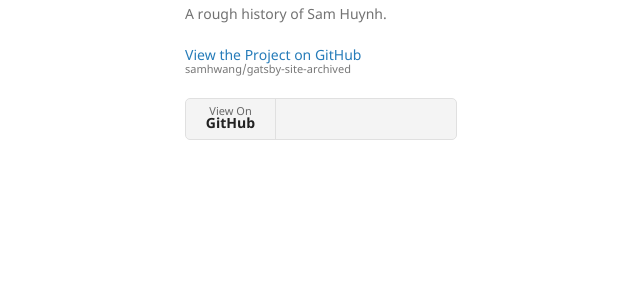
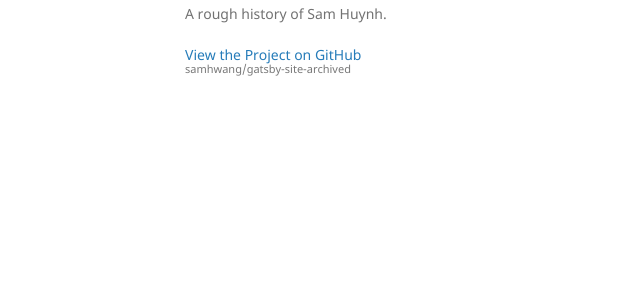
Before and after one commit to samhwang/gatsby-site-archived, a Jekyll site: the page built from index.md, in a window 1280 px wide. Shown: the part 280-568 px from the top of the page, without its empty margins (25-665 px from the left). Built offline with Jekyll 4.4.1, drawn with Linux system fonts in a browser that asks for light colours.

Commit message:
Change download section
This part may be used in the future to include my CV. Currently I'll
just hide it for now.

```diff
--- a/_config.yml
+++ b/_config.yml
@@ -20,7 +20,7 @@ plugins:
   - jekyll-feed
 
 # Other theme configs for Minimal theme
-show_downloads: true
+show_downloads: false
 google_analytics:
 
 # Exclude from processing.
--- a/_layouts/default.html
+++ b/_layouts/default.html
@@ -32,7 +32,9 @@
 
         {% if site.show_downloads %}
         <ul class="downloads">
-          <li><a href="{{ site.github.repository_url }}">View On <strong>GitHub</strong></a></li>
+          <li>
+            <!-- Maybe put download my CV as doc here. -->
+          </li>
         </ul>
         {% endif %}
       </header>
```
